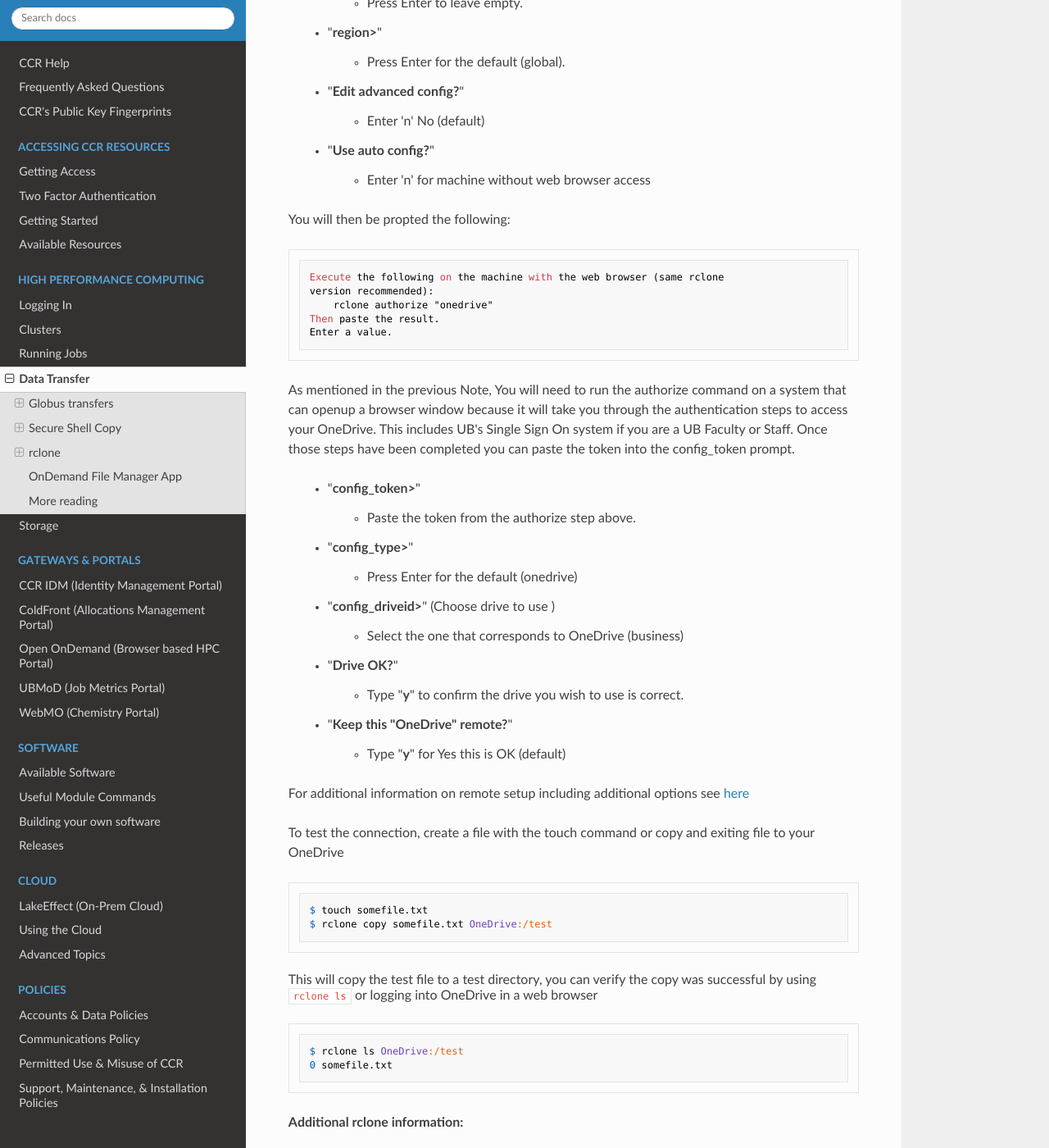
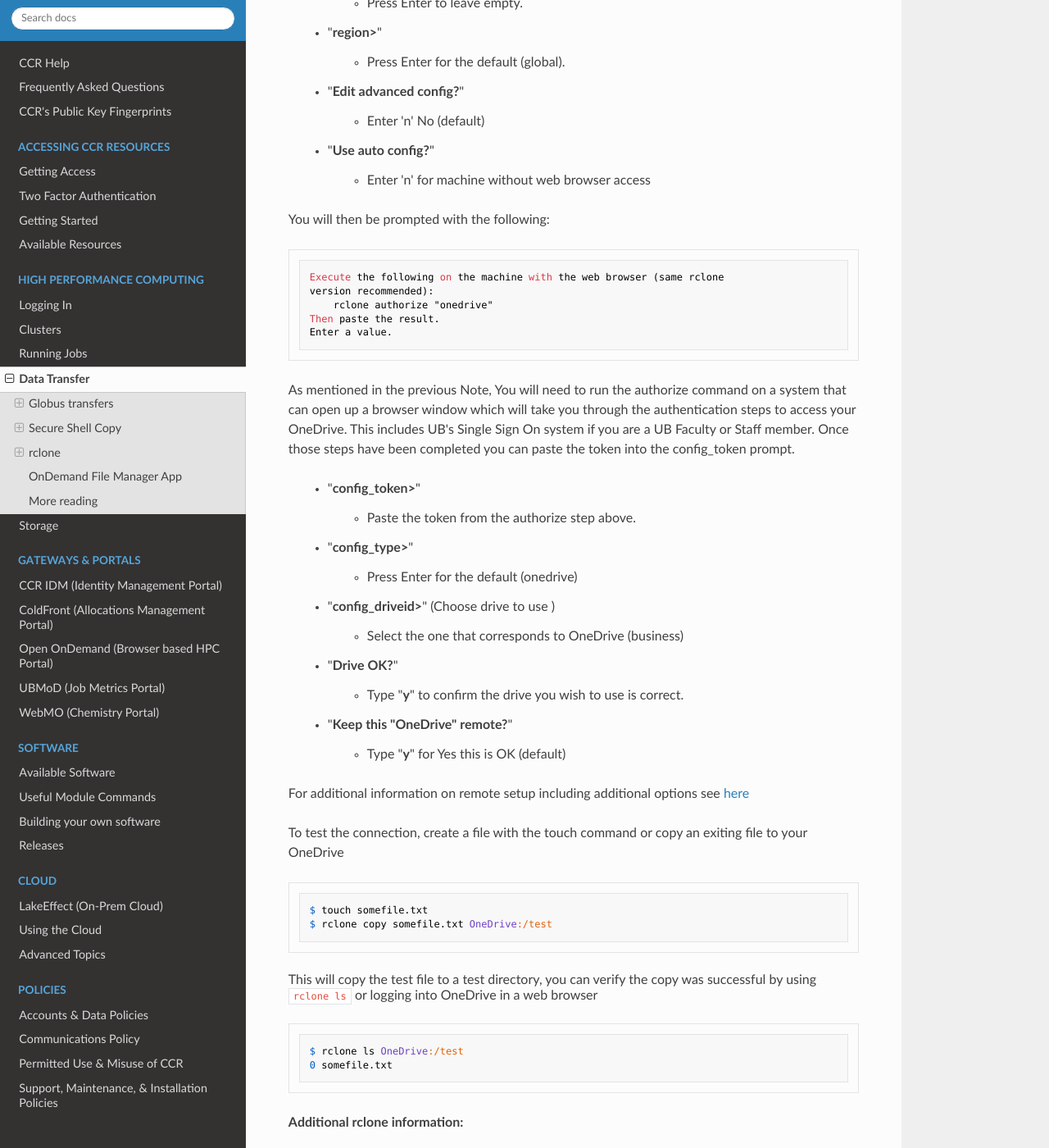
Before and after one commit to ubccr/ccrdocs, an MkDocs documentation site: the page built from pages/hpc/data-transfer.md, in a window 1280 px wide and 1400 px high, scrolled down 11486 px. Shown: the whole window at 82% size. Built offline with MkDocs 1.6.1, drawn with Linux system fonts in a browser that asks for light colours; nearby versions of some CDN libraries.

Commit message:
fixed some typos.

````diff
--- a/pages/hpc/data-transfer.md
+++ b/pages/hpc/data-transfer.md
@@ -379,7 +379,7 @@ n/s/q>
 > * "**Use auto config?**"
 >> * Enter 'n' for machine without web browser access
 
-You will then be propted the following:
+You will then be prompted with the following:
 ```
 Execute the following on the machine with the web browser (same rclone
 version recommended):
@@ -388,7 +388,7 @@ Then paste the result.
 Enter a value.
 ```
 
-As mentioned in the previous Note, You will need to run the authorize command on a system that can openup a browser window because it will take you through the authentication steps to access your OneDrive. This includes UB's Single Sign On system if you are a UB Faculty or Staff.
+As mentioned in the previous Note, You will need to run the authorize command on a system that can open up a browser window which will take you through the authentication steps to access your OneDrive. This includes UB's Single Sign On system if you are a UB Faculty or Staff member.
 Once those steps have been completed you can paste the token into the config_token prompt.
 
 
@@ -409,7 +409,7 @@ Once those steps have been completed you can paste the token into the config_tok
 
 For additional information on remote setup including additional options see [here](https://rclone.org/remote_setup/)
 
-To test the connection, create a file with the touch command or copy and exiting file to your OneDrive
+To test the connection, create a file with the touch command or copy an exiting file to your OneDrive
 
 ```
 $ touch somefile.txt
````
